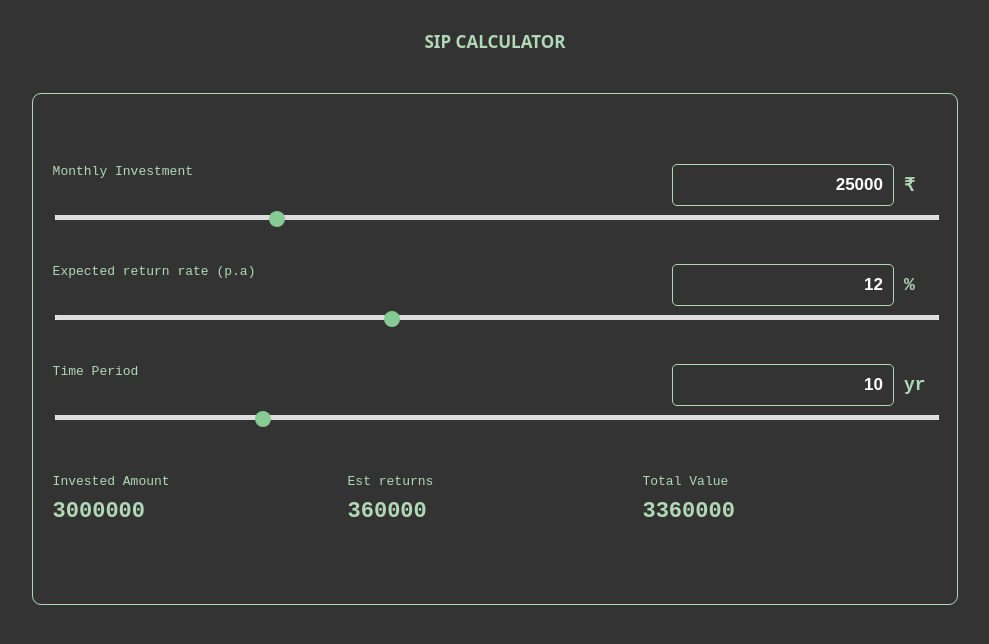
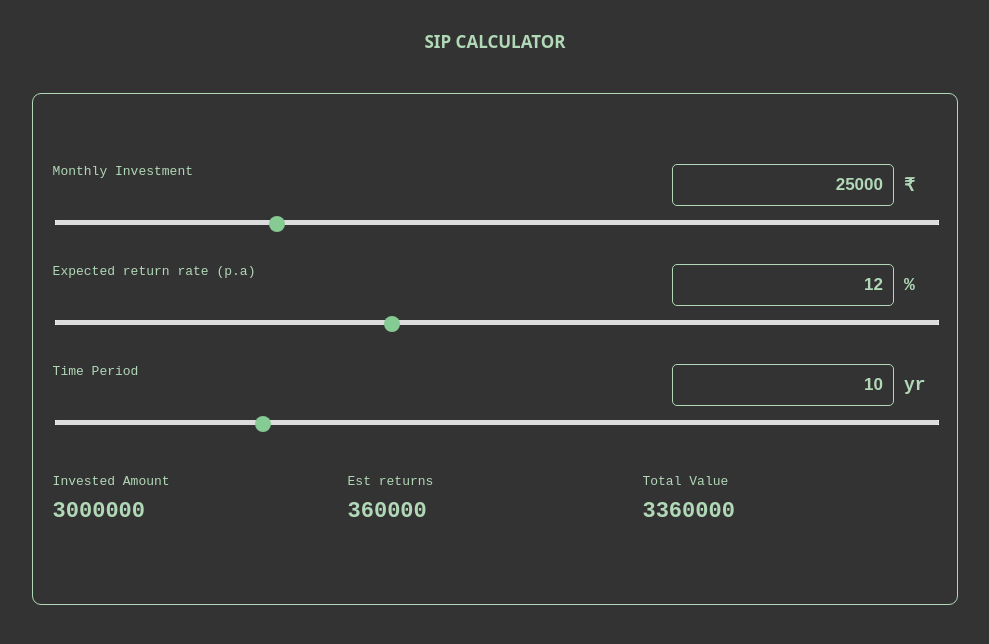
Before and after one commit to sharbiarb23/sip-calculator, a React (Vite) app: page / in a window 1280 px wide. Shown: the top 644 px of the page, without its empty margins (145-1134 px from the left). Built offline with nearby package versions, Linux system fonts and the light colour scheme.

Commit message:
text color change

```diff
--- a/src/App.css
+++ b/src/App.css
@@ -230,13 +230,14 @@ input[type=number]::-webkit-outer-spin-button {
   border: 1px solid #b1d8b7;
   border-radius: 5px;
   background-color: #333333;
-  color: white;
+  color: #b1d8b7;
   padding: 10px;
   font-size: 17px;
   text-align: end;
   font-weight: bold;
   margin-right: 10px;
   width: 200px;
+
 
 }
 
@@ -247,6 +248,7 @@ input[type=number]::-webkit-outer-spin-button {
 display: flex;
 align-items: center;
 width: 30%;
+margin-bottom: 5px;
 
 
 
```
